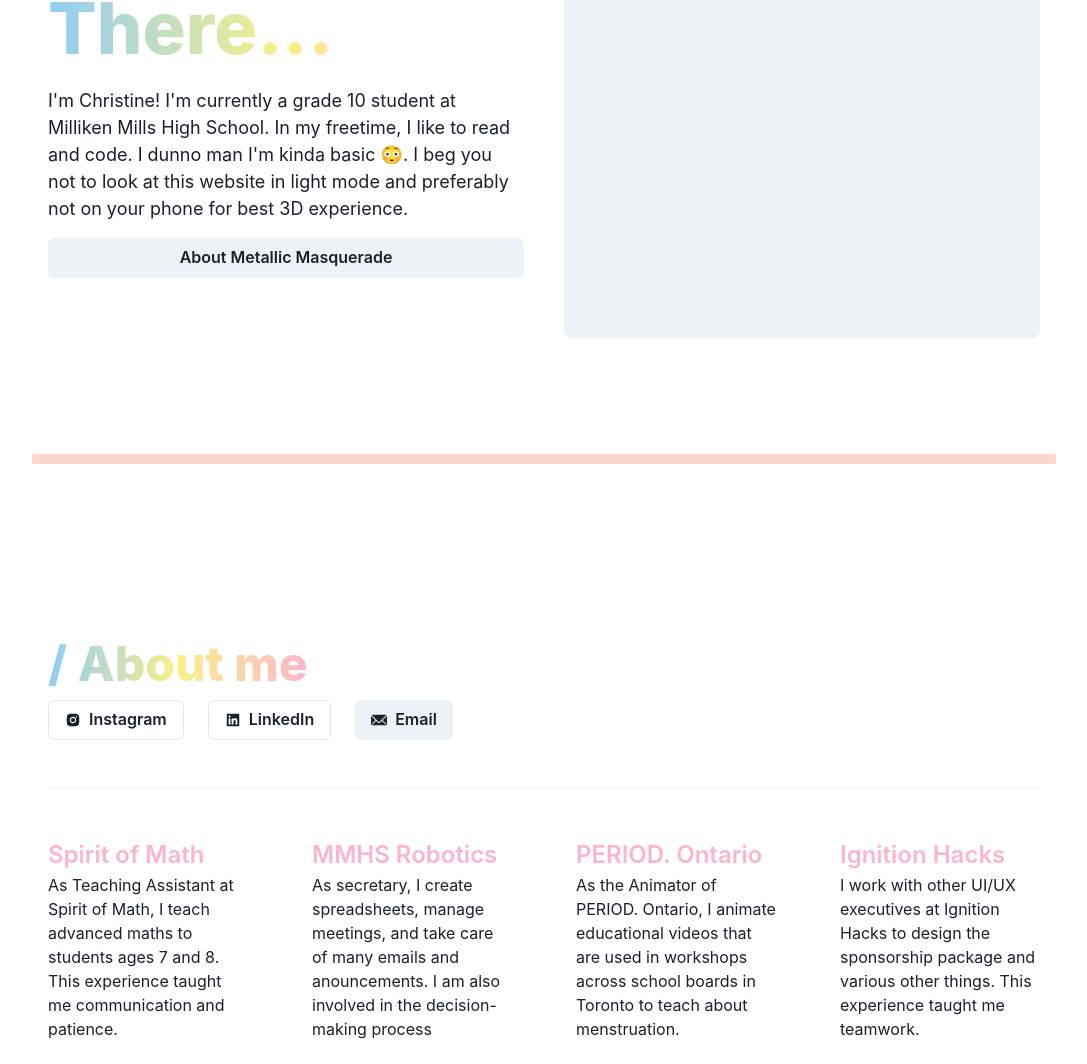
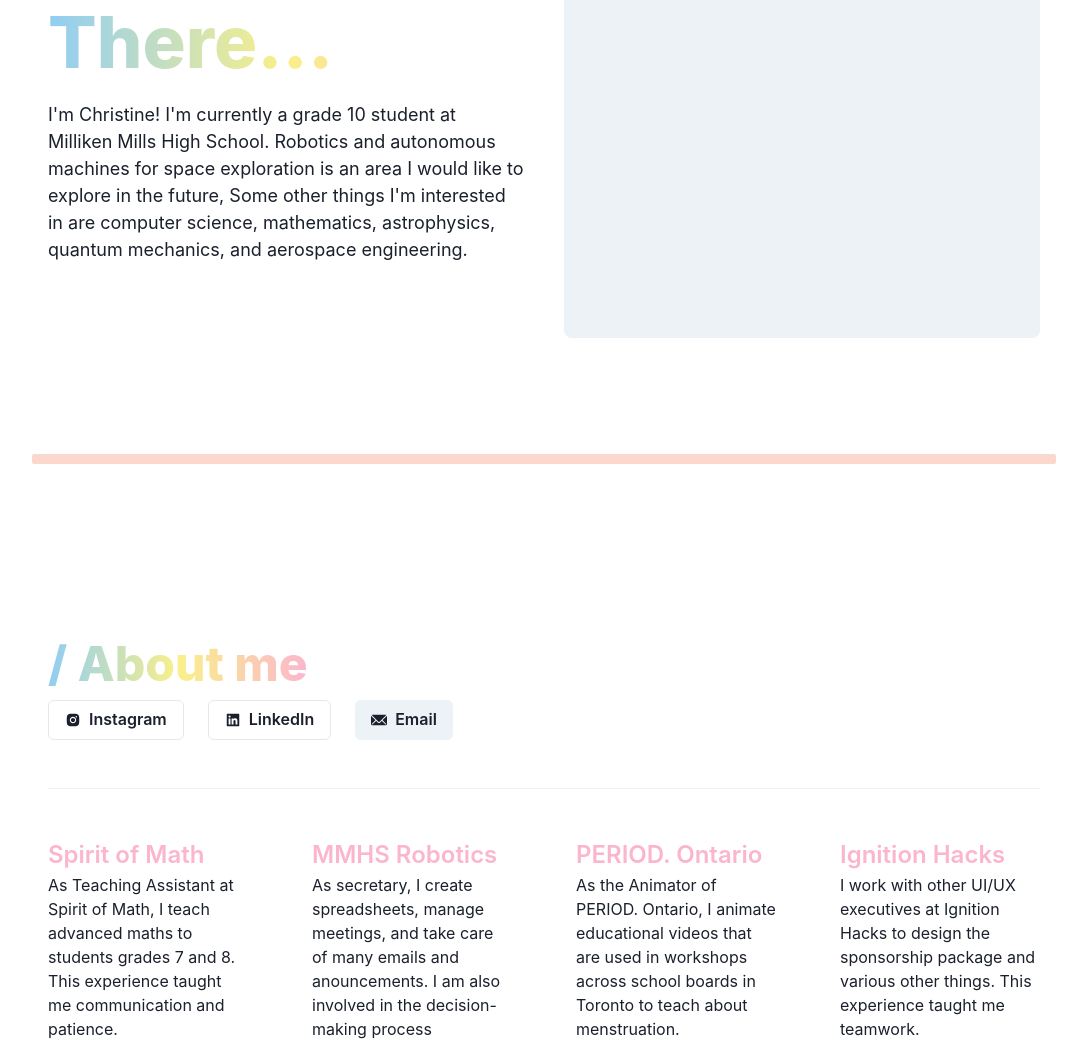
Before and after one commit to UglySquid/Personal-Website, a Next.js app: page / in a window 1280 px wide. Shown: the part 406-1470 px from the top of the page, without its empty margins (96-1183 px from the left). Built offline with nearby package versions, Linux system fonts and the light colour scheme.

Commit message:
for the bonobn

```diff
--- a/components/about.tsx
+++ b/components/about.tsx
@@ -136,7 +136,7 @@ export default function About() {
         <Skeleton isLoaded>
           <Feature
             heading={'Spirit of Math'}
-            text ={'As Teaching Assistant at Spirit of Math, I teach advanced maths to students ages 7 and 8. This experience taught me communication and patience.'}
+            text ={'As Teaching Assistant at Spirit of Math, I teach advanced maths to students grades 7 and 8. This experience taught me communication and patience.'}
           />
         </Skeleton>
 
--- a/components/hero.tsx
+++ b/components/hero.tsx
@@ -49,7 +49,7 @@ export default function Hero() {
         <Show below='sm'>
           <Box p='10' rounded='lg' bg={useColorModeValue('gray.100', 'gray.800')} height="300px">
             <Suspense fallback={<div>Loading...</div>}>
-            <Spline scene="https://prod.spline.design/kvl1zb3sgfZKPr9Q/scene.splinecode" />
+              <Spline scene="https://prod.spline.design/kvl1zb3sgfZKPr9Q/scene.splinecode" />
             </Suspense>
           </Box>
         </Show>
@@ -68,11 +68,11 @@ export default function Hero() {
           </ChakraProvider>
           <Text color={useColorModeValue('gray.800', 'white.500')} fontSize={'lg'}>
           I&apos;m Christine! I&apos;m currently a grade 10 student at Milliken Mills High School.
-          In my freetime, I like to read and code. I dunno man I&apos;m kinda basic 😳.
-          I beg you not to look at this website in light mode and preferably not on your phone for best 3D experience.
+          Robotics and autonomous machines for space exploration is an area I would like to explore in the future,
+          Some other things I&apos;m interested in are computer science, mathematics, astrophysics, quantum mechanics, and aerospace engineering.
           </Text>
 
-          <Button onClick={onOpen}>About Metallic Masquerade</Button>
+          {/* <Button onClick={onOpen}>About Metallic Masquerade</Button>
             <Modal isOpen={isOpen} onClose={onClose}>
               <ModalOverlay />
               <ModalContent>
@@ -111,7 +111,7 @@ export default function Hero() {
                   <Button variant='ghost'>I&apos;m in!</Button>
                 </ModalFooter>
               </ModalContent>
-            </Modal>
+            </Modal> */}
 
         </Stack>
 
```
